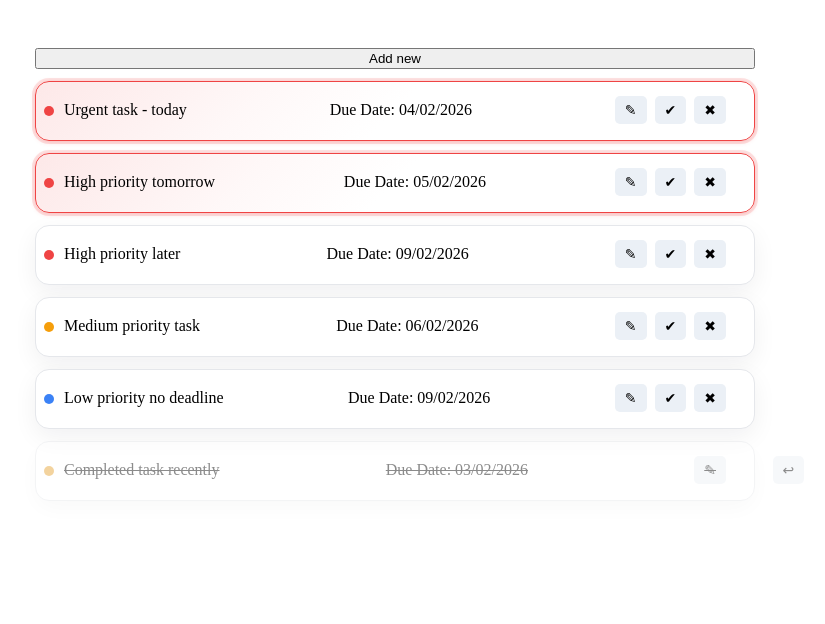
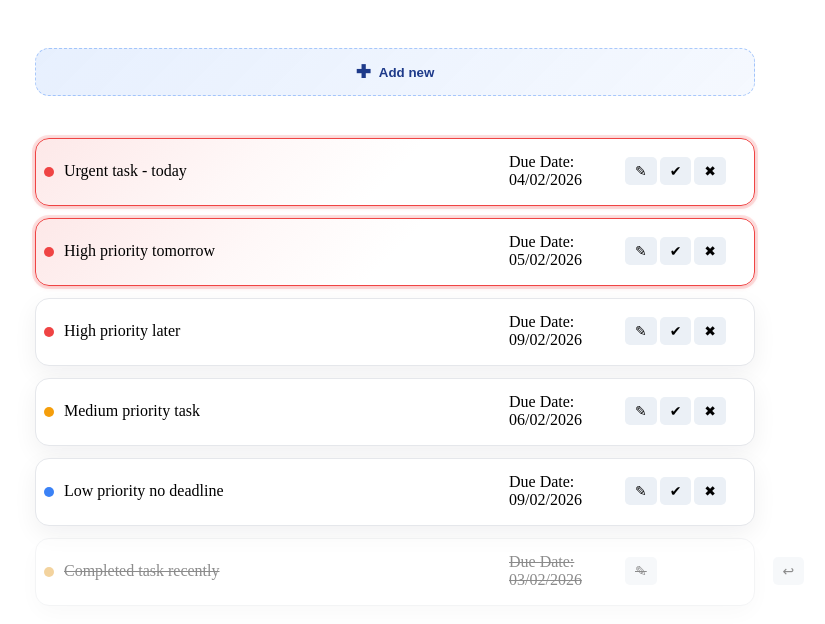
Before and after one commit to tuannd2/todo-list-angular, an Angular app: page / in a window 1280 px wide. Shown: the top 624 px of the page, without its empty margins (245-1070 px from the left). Built offline with nearby package versions, Linux system fonts and the light colour scheme.

Commit message:
feat: update UI for form and overdue item

```diff
--- a/src/app/components/todo-form/todo-form.html
+++ b/src/app/components/todo-form/todo-form.html
@@ -1,5 +1,5 @@
-<form [formGroup]="form" (ngSubmit)="submit()" class="todo-form">
-    <input type="text" placeholder="Summary" formControlName="summary" />
+<form autofocus="true" [formGroup]="form" (ngSubmit)="submit()" class="todo-form">
+    <input autofocus="true" type="text" placeholder="Summary" formControlName="summary" />
 
     <input type="text" placeholder="Description" formControlName="description" />
 
--- a/src/app/components/todo-form/todo-form.scss
+++ b/src/app/components/todo-form/todo-form.scss
@@ -3,9 +3,9 @@
 
 .todo-form {
     background: $card-bg;
-    border: 1px dashed color.adjust($card-border, $lightness: 10%);
+    border: 1px dashed color.adjust($card-border, $lightness: 2%);
     border-radius: 14px;
-    padding: 14px 28px 16px;
+    padding: 20px 24px;
     box-shadow: $shadow-soft;
 
     display: grid;
@@ -34,10 +34,6 @@
         &::placeholder {
             color: #9ca3af;
         }
-    }
-
-    input[type="date"] {
-        padding-right: 8px;
     }
 
     button {
--- a/src/app/components/todo-item/todo-item.html
+++ b/src/app/components/todo-item/todo-item.html
@@ -1,11 +1,12 @@
-<div class="todo-item" [attr.data-priority]="item().priority" [class.highlight]="isHighlighted()"
-    [class.completed]="item().isCompleted" [title]="item().description" [attr.data-has-desc]="!!item().description">
+<div class="todo-item" [attr.data-priority]="item().priority" [class.highlight]="deadlineState === 'highlight'"
+    [class.overdue]="deadlineState === 'overdue'" [class.completed]="item().isCompleted" [title]="item().description"
+    [attr.data-has-desc]="!!item().description">
 
     <div class="summary">
         {{ item().summary }}
     </div>
 
-    <div>
+    <div class="due-date">
         Due Date: {{ formattedDeadline}}
     </div>
 
--- a/src/app/components/todo-item/todo-item.scss
+++ b/src/app/components/todo-item/todo-item.scss
@@ -10,7 +10,6 @@
 
     display: flex;
     align-items: center;
-    justify-content: space-between;
     gap: 16px;
 
     box-shadow: $shadow-soft;
@@ -41,14 +40,20 @@
     &[data-priority='2']::before {
         background: $priority-2;
     }
-}
 
-.actions {
-    display: flex;
-    justify-content: space-between;
-    gap: 8px;
+    .summary {
+        flex: 1
+    }
 
+    .due-date {
+        flex: 0 0 100px;
+    }
 
+    .actions {
+        flex: 0 0 101px;
+        display: flex;
+        justify-content: space-between;
+    }
 }
 
 .actions-btn {
@@ -102,6 +107,24 @@
     }
 }
 
+.todo-item.overdue {
+    border: 2px solid #dc2626;
+}
+
+.todo-item.overdue::after {
+    content: 'OVERDUE';
+    position: absolute;
+    top: -10px;
+    right: 14px;
+
+    background: #dc2626;
+    color: white;
+    font-size: 10px;
+    font-weight: 700;
+    padding: 2px 8px;
+    border-radius: 999px;
+}
+
 .todo-item.completed {
     opacity: 0.45;
     filter: grayscale(0.2);
--- a/src/app/components/todo-item/todo-item.ts
+++ b/src/app/components/todo-item/todo-item.ts
@@ -27,14 +27,15 @@ export class TodoItem {
     return formatter.format(this.item().completeBy);
   }
 
-  isHighlighted(): boolean {
-    if (this.item().isCompleted || this.item().priority !== 1 || !this.item().completeBy) {
-      return false;
-    }
+  get deadlineState(): 'normal' | 'highlight' | 'overdue' {
+    if (this.item().isCompleted || !this.item().completeBy) return 'normal';
 
     const diff = this.item().completeBy.getTime() - Date.now();
 
-    return diff <= DAY;
+    if (diff < 0) return 'overdue';
+    if (diff <= DAY) return 'highlight';
+
+    return 'normal';
   }
 
   startEdit() {
--- a/src/app/components/todo-list/todo-list.html
+++ b/src/app/components/todo-list/todo-list.html
@@ -1,8 +1,13 @@
 <section class="todo-list">
-    <button (click)="startCreate()">Add new</button>
+    <div style="margin-bottom: 30px;">
+        @if (isCreating() && !editingId()) {
+        <app-todo-form (done)="cancelCreate()" />}
 
-    @if (isCreating()) {
-    <app-todo-form (done)="cancelCreate()" />}
+        @else {<button class="add-new-btn" (click)="startCreate()">
+            <span class="icon">✚</span>
+            Add new
+        </button>}
+    </div>
 
     @for (item of unfinishedItems(); track item.id) {
     @if (editingId() === item.id) {
--- a/src/app/components/todo-list/todo-list.scss
+++ b/src/app/components/todo-list/todo-list.scss
@@ -1,3 +1,5 @@
+@use "../../../styles.scss" as *;
+
 .todo-list {
     max-width: 720px;
     margin: 48px auto;
@@ -6,4 +8,44 @@
     display: flex;
     flex-direction: column;
     gap: 12px;
+
+    .add-new-btn {
+        display: flex;
+        align-items: center;
+        justify-content: center;
+        gap: 8px;
+        width: 100%;
+        padding: 12px 16px;
+
+        border-radius: 14px;
+        border: 1px dashed rgba(59, 130, 246, 0.4);
+
+        background: linear-gradient(135deg,
+                rgba(59, 130, 246, 0.12),
+                rgba(59, 130, 246, 0.05));
+
+        color: #1e3a8a;
+        font-weight: 600;
+        cursor: pointer;
+
+        transition: all 0.25s ease;
+
+        .icon {
+            font-size: 18px;
+            font-weight: bold;
+        }
+
+        &:hover {
+            background: linear-gradient(135deg,
+                    rgba(59, 130, 246, 0.18),
+                    rgba(59, 130, 246, 0.08));
+            transform: translateY(-1px);
+            box-shadow: $shadow-hover;
+        }
+
+        &:active {
+            transform: translateY(0);
+            box-shadow: $shadow-soft;
+        }
+    }
 }
```
